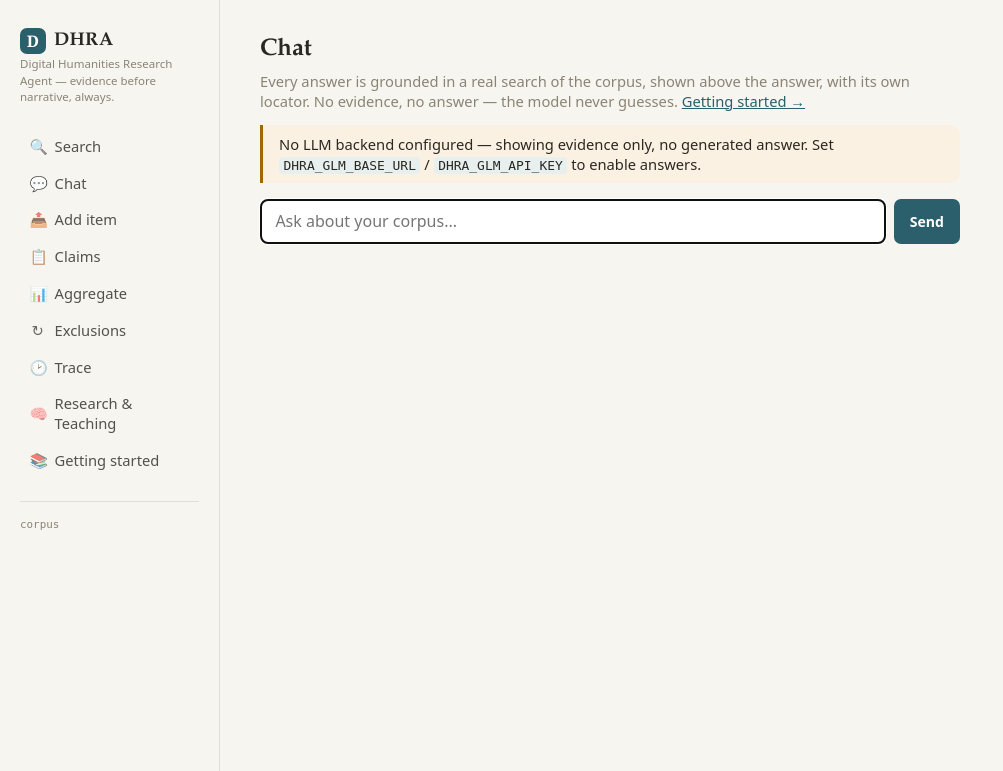
After one commit to Kutlu24/dhra, a FastAPI app: template src/dhra/web/templates/chat.html in a window 1280 px wide. The commit adds this page. Shown: the top 771 px of the page, without its empty margins (0-1003 px from the left). Run offline with FastAPI, Linux system fonts and the light colour scheme; the template is opened without the code that fills it, so the values that code supplies are empty.

Commit message:
Add a grounded chat interface, ready for public demo deployment
dhra.chat: a conversational front end over the same evidence-first
discipline as everything else here. Every answer requires a real
evidence.search() hit first -- no evidence, no LLM call, no answer
(I10's rule, applied to a chat surface). Stateless on the server: the
conversation round-trips through the caller (a hidden form field) each
turn instead of living in server memory, since a public multi-user demo
has no account system (OPEN_QUESTIONS.md #21) to keep strangers'
conversations apart.

/chat: shows evidence above any generated answer, same as search.html;
degrades to evidence-only with a clear banner when no LLM backend is
configured, same pattern as /assistant.

Also: a site-wide demo_banner (build_app(..., demo_banner=...)),
rendered on every page via base.html, for the planned free-tier public
test deployment -- so a stranger reaches the app and immediately knows
it's a temporary demo, not real data.

Co-Authored-By: Claude Sonnet 5 <noreply@anthropic.com>
Claude-Session: https://claude.ai/code/session_014peeNedPWFLVHJyWZDeirj

```diff
--- a/src/dhra/web/app.py
+++ b/src/dhra/web/app.py
@@ -24,6 +24,7 @@ described:
 
 from __future__ import annotations
 
+import json
 from pathlib import Path
 from typing import Any
 
@@ -35,6 +36,7 @@ from fastapi.templating import Jinja2Templates
 from dhra.aggregate import aggregate_by_source
 from dhra.annotation import add_annotation, annotations_for
 from dhra.bias import compute_bias_report
+from dhra.chat import answer as chat_answer
 from dhra.drafting import list_drafts
 from dhra.evidence import search as evidence_search
 from dhra.llm import LLMClient, LLMConfig, LLMError
@@ -64,7 +66,7 @@ STATUS_MEANINGS = {
 }
 
 
-def build_app(repo: DHRARepo, *, expected_languages: set[str] | None = None) -> FastAPI:
+def build_app(repo: DHRARepo, *, expected_languages: set[str] | None = None, demo_banner: str | None = None) -> FastAPI:
     app = FastAPI(title="DHRA", description="Digital Humanities Research Agent -- local evidence browser")
     templates = Jinja2Templates(directory=str(TEMPLATES_DIR))
     templates.env.globals["status_meaning"] = lambda s: STATUS_MEANINGS.get(Status(s), "")
@@ -73,7 +75,12 @@ def build_app(repo: DHRARepo, *, expected_languages: set[str] | None = None) ->
         app.mount("/static", StaticFiles(directory=str(STATIC_DIR)), name="static")
 
     def _ctx(active: str, **extra: Any) -> dict[str, Any]:
-        return {"active": active, "corpus_version": repo.corpus_version().manifest_hash[:12], **extra}
+        return {
+            "active": active,
+            "corpus_version": repo.corpus_version().manifest_hash[:12],
+            "demo_banner": demo_banner,
+            **extra,
+        }
 
     # --- Home / search (section 12: evidence above, narrative below) -------
 
@@ -83,6 +90,50 @@ def build_app(repo: DHRARepo, *, expected_languages: set[str] | None = None) ->
         if q:
             response = evidence_search(repo, q)
         return templates.TemplateResponse(request, "search.html", _ctx("search", q=q or "", response=response))
+
+    def _llm_client_or_none() -> LLMClient | None:
+        try:
+            return LLMClient(LLMConfig.from_env())
+        except LLMError:
+            return None
+
+    # --- Chat (grounded: no evidence, no LLM call, no answer -- I10's
+    # spirit, applied to a conversational surface). Stateless on the
+    # server -- see dhra.chat's module docstring for why a public,
+    # accountless demo deployment needs that. ------------------------------
+
+    @app.get("/chat", response_class=HTMLResponse)
+    def chat_get(request: Request) -> HTMLResponse:
+        return templates.TemplateResponse(
+            request, "chat.html", _ctx("chat", history=[], history_json="[]", llm_configured=_llm_client_or_none() is not None)
+        )
+
+    @app.post("/chat", response_class=HTMLResponse)
+    def chat_post(request: Request, message: str = Form(...), history_json: str = Form("[]")) -> HTMLResponse:
+        try:
+            history = json.loads(history_json)
+        except json.JSONDecodeError:
+            history = []
+        client = _llm_client_or_none()
+        result = chat_answer(repo, client, question=message, history=history)
+
+        evidence_dicts = [
+            {
+                "text": p.text,
+                "locator": {"item_id": p.locator.item_id, "rep_id": p.locator.rep_id, "start": p.locator.start, "end": p.locator.end},
+            }
+            for p in result.evidence
+        ]
+        new_turns = [
+            {"role": "user", "text": message},
+            {"role": "assistant", "text": result.answer, "evidence": evidence_dicts, "absence_note": result.absence_note},
+        ]
+        updated_history = history + new_turns
+        return templates.TemplateResponse(
+            request,
+            "chat.html",
+            _ctx("chat", history=updated_history, history_json=json.dumps(updated_history), llm_configured=client is not None),
+        )
 
     # --- Ingestion: manual_upload only (real network acquisition, e.g.
     # Zenodo, is ASK-gated and only reachable via dhra.mcp_server so far --
@@ -283,12 +334,6 @@ def build_app(repo: DHRARepo, *, expected_languages: set[str] | None = None) ->
     # the model only ever proposes -- see dhra.llm/research_assistant/
     # teaching/peer_review) -------------------------------------------------
 
-    def _llm_client_or_none() -> LLMClient | None:
-        try:
-            return LLMClient(LLMConfig.from_env())
-        except LLMError:
-            return None
-
     @app.get("/assistant", response_class=HTMLResponse)
     def assistant(request: Request) -> HTMLResponse:
         return templates.TemplateResponse(
--- a/src/dhra/web/templates/base.html
+++ b/src/dhra/web/templates/base.html
@@ -89,6 +89,8 @@
   .assistant-col h3 { font-size: .95rem; margin: 0 0 .3rem; font-family: system-ui, sans-serif; }
   .assistant-col .card pre { white-space: pre-wrap; word-break: break-word; margin: 0; }
   button[disabled] { opacity: .5; cursor: not-allowed; }
+  .chat-user { background: var(--accent-soft); font-family: system-ui, sans-serif; }
+  .chat-assistant blockquote { margin: .3rem 0; font-size: .95rem; }
   @media (max-width: 900px) {
     .assistant-columns { flex-direction: column; }
   }
@@ -105,6 +107,7 @@
   <p class="tagline">Digital Humanities Research Agent — evidence before narrative, always.</p>
   <nav>
     <a href="/" class="{{ 'active' if active == 'search' }}"><span class="icon">&#128269;</span> Search</a>
+    <a href="/chat" class="{{ 'active' if active == 'chat' }}"><span class="icon">&#128172;</span> Chat</a>
     <a href="/ingest" class="{{ 'active' if active == 'ingest' }}"><span class="icon">&#128228;</span> Add item</a>
     <a href="/claims" class="{{ 'active' if active == 'claims' }}"><span class="icon">&#128203;</span> Claims</a>
     <a href="/aggregate" class="{{ 'active' if active == 'aggregate' }}"><span class="icon">&#128202;</span> Aggregate</a>
@@ -116,6 +119,9 @@
   <div class="corpus-version">corpus {{ corpus_version if corpus_version is defined else '' }}</div>
 </aside>
 <main class="{{ 'wide' if wide else '' }}">
+{% if demo_banner is defined and demo_banner %}
+<div class="warning" style="margin-bottom:1.25rem;">{{ demo_banner }}</div>
+{% endif %}
 {% block content %}{% endblock %}
 </main>
 </body>
--- /dev/null
+++ b/src/dhra/web/templates/chat.html
@@ -0,0 +1,49 @@
+{% extends "base.html" %}
+{% block title %}Chat -- DHRA{% endblock %}
+{% block content %}
+<h1>Chat</h1>
+<p class="lede">
+  Every answer is grounded in a real search of the corpus, shown above the
+  answer, with its own locator. No evidence, no answer &mdash; the model
+  never guesses. <a href="/tutorial">Getting started &rarr;</a>
+</p>
+
+{% if not llm_configured %}
+<div class="warning">
+  No LLM backend configured &mdash; showing evidence only, no generated answer.
+  Set <code>DHRA_GLM_BASE_URL</code> / <code>DHRA_GLM_API_KEY</code> to enable answers.
+</div>
+{% endif %}
+
+{% for turn in history %}
+  {% if turn.role == 'user' %}
+    <div class="card chat-user"><strong>You:</strong> {{ turn.text }}</div>
+  {% else %}
+    <div class="card chat-assistant">
+      {% if turn.evidence %}
+        <div class="muted">Evidence:</div>
+        {% for p in turn.evidence %}
+          <blockquote>&ldquo;{{ p.text }}&rdquo;
+            <a href="/locator/{{ p.locator.item_id }}/{{ p.locator.rep_id }}/{{ p.locator.start }}/{{ p.locator.end }}" class="muted">[source]</a>
+          </blockquote>
+        {% endfor %}
+      {% endif %}
+      {% if turn.absence_note %}
+        <p class="absence-note">{{ turn.absence_note }}</p>
+      {% endif %}
+      {% if turn.text %}
+        <div class="narrative">
+          <div class="badge">Generated -- grounded only in the evidence above</div>
+          <p>{{ turn.text }}</p>
+        </div>
+      {% endif %}
+    </div>
+  {% endif %}
+{% endfor %}
+
+<form method="post" action="/chat" class="search-box">
+  <input type="hidden" name="history_json" value="{{ history_json }}">
+  <input type="text" name="message" placeholder="Ask about your corpus..." autofocus required>
+  <button type="submit">Send</button>
+</form>
+{% endblock %}
```
Also changed, not shown: src/dhra/chat.py (added, +71 -0 lines), tests/acceptance/test_llm_features.py (+54 -0 lines), tests/acceptance/test_web.py (+63 -0 lines).
